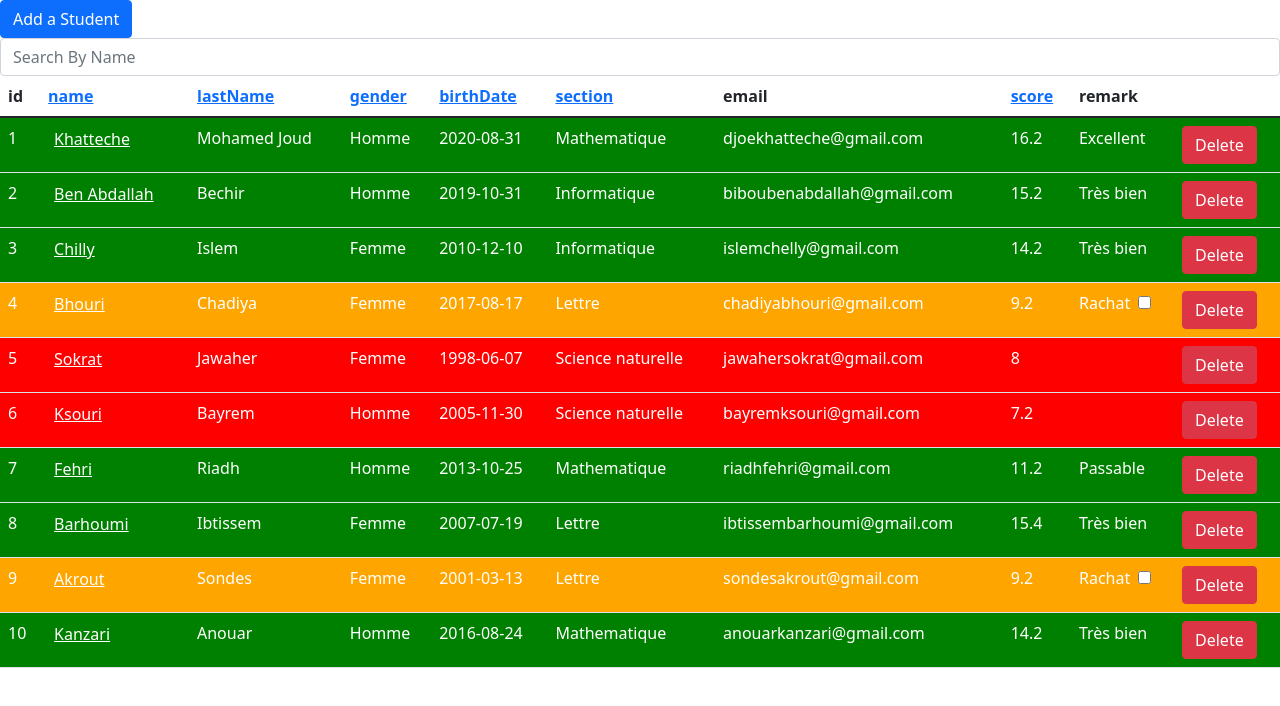
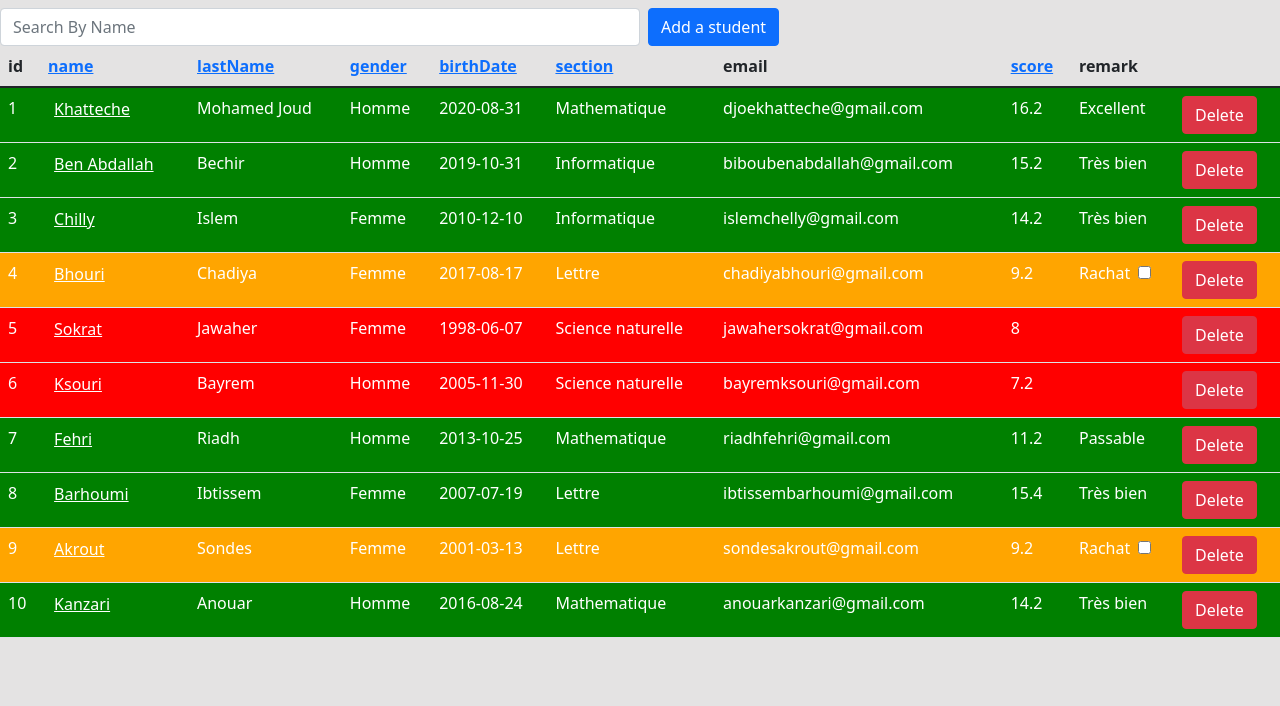
Before and after one commit to Youssef04544/students-results-app, a React (Create React App) app: page / in a window 1280 px wide. Shown: the top 706 px of the page. Built offline with nearby package versions, Linux system fonts and the light colour scheme.

Commit message:
Updated some styling for the add student button and search bar and also added background grey body & maxWidth to the form

```diff
--- a/src/App.css
+++ b/src/App.css
@@ -1,3 +1,7 @@
+body {
+  background-color: rgb(228, 227, 227);
+}
+
 .table-infos {
   background-color: green;
   color: white;
--- a/src/components/StudentForm.jsx
+++ b/src/components/StudentForm.jsx
@@ -77,6 +77,7 @@ const StudentForm = ({
   return (
     <>
       <form
+        style={{ maxWidth: "600px" }}
         onSubmit={(e) => {
           e.preventDefault();
           sumbitStudentForm();
--- a/src/components/StudentsTable.jsx
+++ b/src/components/StudentsTable.jsx
@@ -80,19 +80,22 @@ const StudentsTable = ({
 
   return (
     <>
-      <button
-        className='btn btn-primary'
-        onClick={() => onSetStudentFormOpen(true)}
-      >
-        Add a Student
-      </button>
+      <div className='d-flex mt-2'>
         <input
           className='form-control me-2'
           type='search'
           placeholder='Search By Name'
           aria-label='Search'
+          style={{ width: "50%" }}
           onChange={(e) => filterStudents(e.target.value)}
         />
+        <button
+          className='btn btn-primary'
+          onClick={() => onSetStudentFormOpen(true)}
+        >
+          Add a student
+        </button>
+      </div>
       {gotStudents ? (
         <table className='table'>
           <thead>
```
Lines whose indentation alone changed are shown as unchanged.
